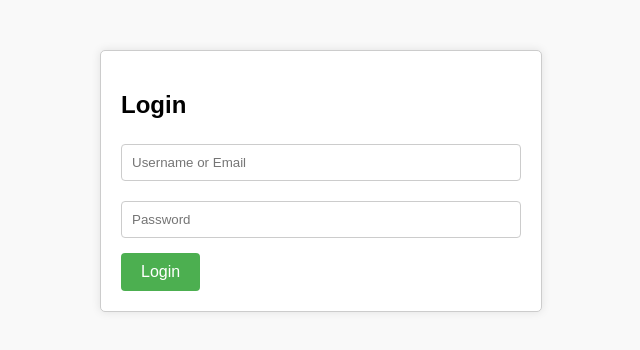
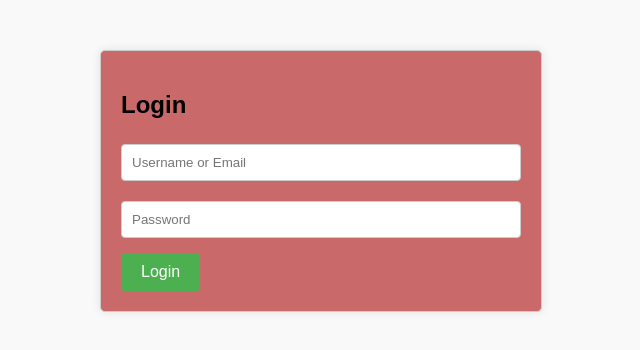
Before and after one commit to shankarreddy12/javascript-regularexpression-project, a plain HTML site: page login.html in a window 1280 px wide. Shown: the whole page, without its empty margins (319-959 px from the left). Drawn offline with Linux system fonts and the light colour scheme.

Commit message:
form  background color change

```diff
--- a/login.html
+++ b/login.html
@@ -17,7 +17,7 @@
             padding: 20px;
             border: 1px solid #ccc;
             border-radius: 5px;
-            background-color: #fff;
+            background-color: #ca6969;
             box-shadow: 0px 0px 10px 0px rgba(0, 0, 0, 0.1);
         }
 
```
